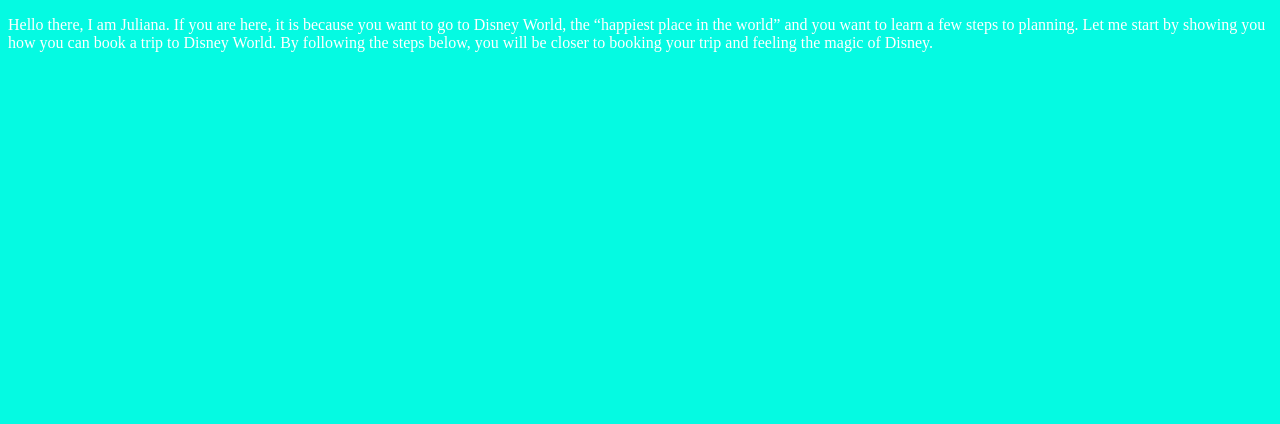
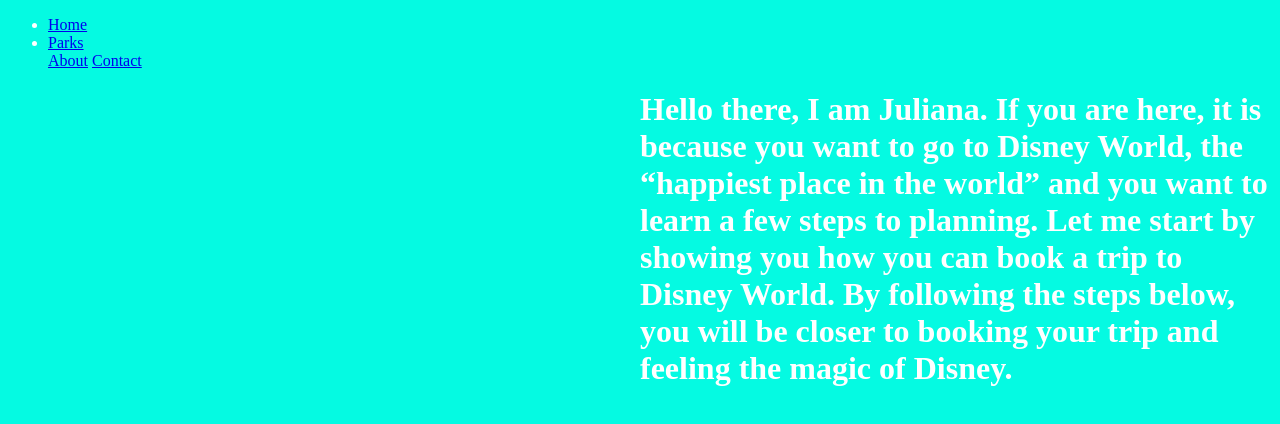
Before and after one commit to Jtorres999/majickeys, a plain HTML site: page index.html in a window 1280 px wide. Drawn offline with Linux system fonts and the light colour scheme.

Commit message:
added more html

```diff
--- a/index.html
+++ b/index.html
@@ -7,7 +7,24 @@
 	<style> body{ background: #05FAE2; color: white}
 		</style>
 <body>
-<p>Hello there, I am Juliana. If you are here, it is because you want to go to Disney World, the “happiest place in the world” and you want to learn a few steps to planning. Let me start by showing you how you can book a trip to Disney World. By following the steps below, you will be closer to booking your trip and feeling the magic of Disney. </p>
+
+
+	<nav>
+        <ul class="nav-list">
+            <li class="nav-item" id="home"><a href="index.html">Home</a></li>
+            <li class="nav-item" id="parks"><a href="parks.html">Parks</a></li>
+            <il class="nav-item" id="about"><a href="about.html">About</a></il>
+            <il class="nav-item" id="contact"><a href= "contact.html">Contact</a></il>
+        </ul>
+    </nav>
+
+
+
+<h1>
+<div style="margin-left: 50%">
+												   Hello there, I am Juliana. If you are here, it is because you want to go to Disney World, the “happiest place in the world” and you want to learn a few steps to planning. Let me start by showing you how you can book a trip to Disney World. By following the steps below, you will be closer to booking your trip and feeling the magic of Disney.
+</div>
+</h1>
 
 </body>
 </html>
```
Also changed, not shown: about.html (added, +12 -0 lines), contact.html (added, +10 -0 lines), parks.html (added, +10 -0 lines).
